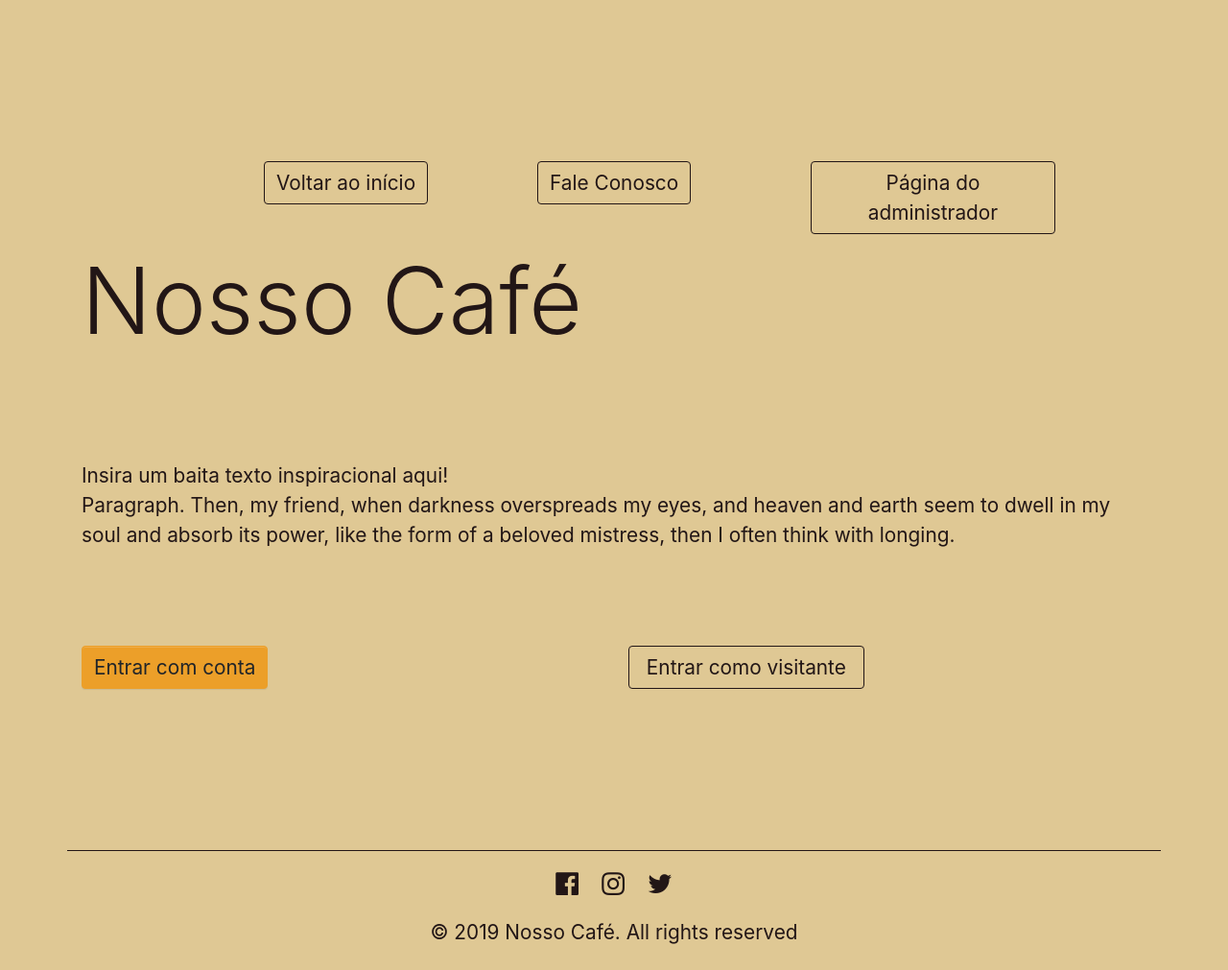
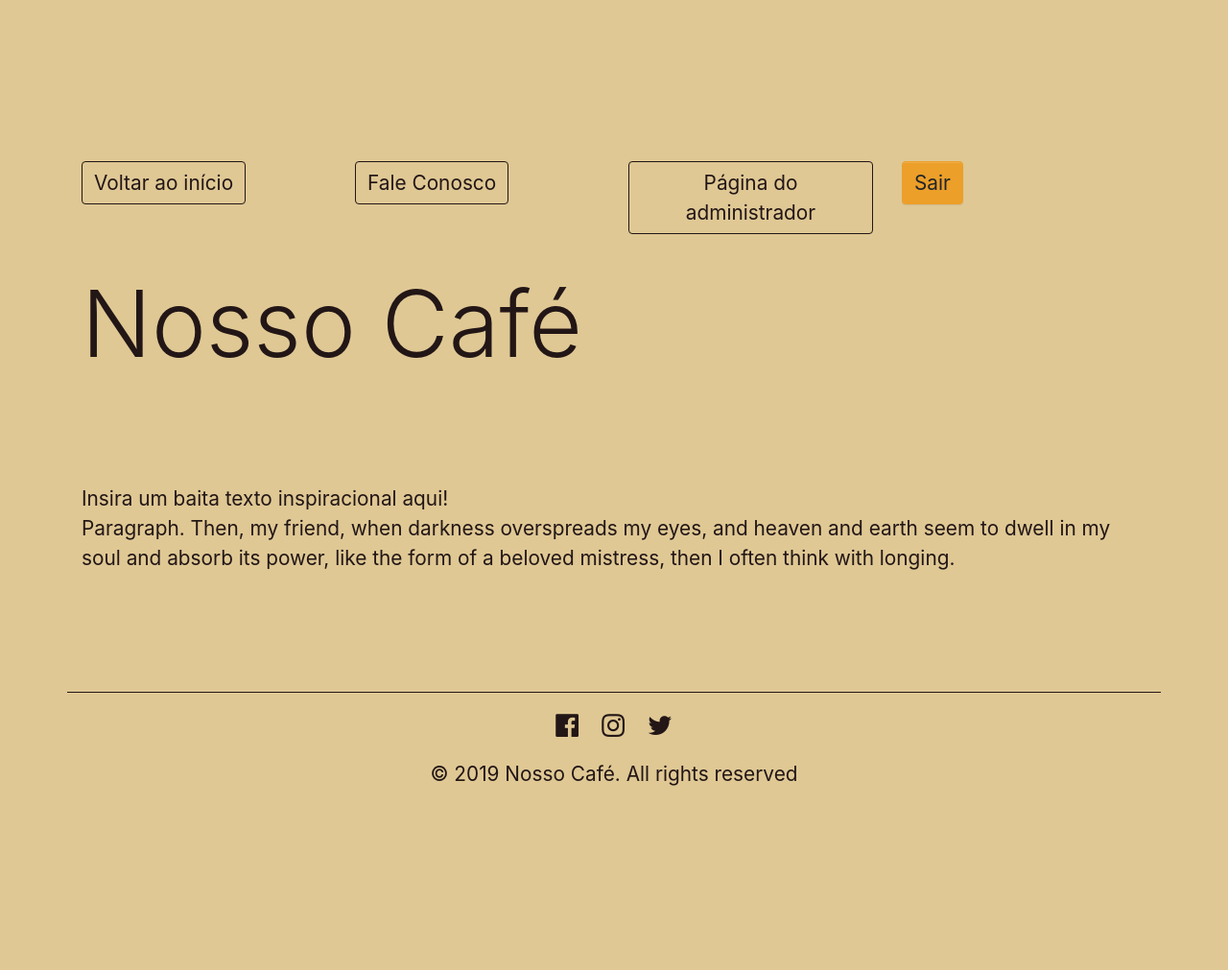
Before and after one commit to ThallesVargas/cafeEcommerce, a Django app: page / in a window 1280 px wide. Shown: the whole page at 96% size. After the commit the page ends 819 px from the top, so only its background shows below. Run offline with Django 3.2, Linux system fonts and the light colour scheme; parts of the project's set-up code (start-up, migrations or seed data) failed here and were passed over; some libraries are stand-ins or nearby versions.

Commit message:
permitindo o login

```diff
--- a/cafeEcomerce/settings.py
+++ b/cafeEcomerce/settings.py
@@ -145,6 +145,10 @@ EMAIL_HOST_USER = 'cafe-ecommerce@outlook.com'
 EMAIL_HOST_PASSWORD = 'cafe1234'
 DEFAULT_FROM_EMAIL = 'cafe-ecommerce@outlook.com'
 
+LOGIN_URL = 'login'
+LOGIN_REDIRECT_URL = 'home'
+
+
 try:
 	from .local_settings import *
 except ImportError:
--- a/cafeEcomerce/urls.py
+++ b/cafeEcomerce/urls.py
@@ -17,6 +17,8 @@ from django.contrib import admin
 from django.urls import re_path
 
 from core import views as views_core
+
+from django.contrib.auth import views as auth_views
 from catalog import views as views_cat
 
 urlpatterns = [
@@ -32,7 +34,9 @@ urlpatterns = [
 
 	re_path(r'^cadastro/$', views_core.cadastro, name='cadastro'),
 
-	re_path(r'^login/$', views_core.login, name='login'),
+	re_path(r'^login/$', auth_views.LoginView.as_view(template_name='login.html'),  name='login'),
+
+	re_path(r'^sair/$', auth_views.LogoutView.as_view(template_name='index.html'), name='logout'),
 
 	re_path(r'^produtora/$', views_core.produtora, name='produtora'),
 
--- a/core/templates/base.html
+++ b/core/templates/base.html
@@ -18,11 +18,22 @@
 	<div class="pt-3">
 		<div class="container">
 			<div class="row">
-				<div class="col-md-2" style=""></div>
 				<div class="col-md-3" style=""><a class="btn btn-outline-dark" href="{% url 'inicial' %}">Voltar ao início</a></div>
 				<div class="col-md-3" style=""><a class="btn btn-outline-dark" href="{% url 'contato' %}">Fale Conosco</a></div>
 				<div class="col-md-3" style=""><a class="btn btn-outline-dark" href='https://cafe-ecommerce.herokuapp.com/admin'>Página do administrador</a></div>
+                {% if user.is_authenticated %}
+                    <div class="col-md-3"><a class="btn btn-primary align-items-center" href="{% url 'login' %}">Entrar</a></div>
+                {% else %}
+                    <div class="col-md-3"><a class="btn btn-primary align-items-center" href="{% url 'logout' %}">Sair</a></div>
+                {% endif %}
 			</div>
+		</div>
+	</div>
+
+    <div class="pt-3">
+		<div class="container">
+			<div class="row">
+
 		</div>
 	</div>
 
--- a/core/templates/inicial.html
+++ b/core/templates/inicial.html
@@ -32,16 +32,4 @@
 		</div>
 	</div>
 
-	<div class="py-5">
-		<div class="container">
-			<div class="row">
-
-				<div class="col-md-6"><a class="btn btn-primary align-items-center" href="{% url 'login' %}">Entrar com conta</a></div>
-
-				<div class="col-md-6"><a class="btn btn-outline-dark align-items-center" href="{% url 'home' %}">&nbsp;Entrar como visitante&nbsp;</a></div>
-
-			</div>
-		</div>
-	</div>
-
 {% endblock %}
--- a/core/views.py
+++ b/core/views.py
@@ -3,8 +3,7 @@ from django.http import HttpResponse
 
 from catalog.models import Type, Product, Producer
 from .forms import FaleConosco
-from django.core.mail import send_mail
-from django.conf import settings
+from django.contrib.auth import authenticate, login
 
 
 # Create your views here.
@@ -51,8 +50,6 @@ def busca(request):
 def cadastro(request):
 	return render(request, 'cadastro.html')
 
-def login(request):
-	return render(request, 'login.html')
 
 def produtora(request):
 	texto = 'Lead paragraph. A wonderful serenity has taken possessionof my entire soul.'
--- a/requirements.txt
+++ b/requirements.txt
@@ -4,4 +4,3 @@ django-heroku==0.3.1
 gunicorn==19.9.0
 psycopg2==2.8.3
 whitenoise==4.1.4
-model-mommy==1.2.6
```
Also changed, not shown: core/templates/login.html (+22 -6 lines), db.sqlite3.
